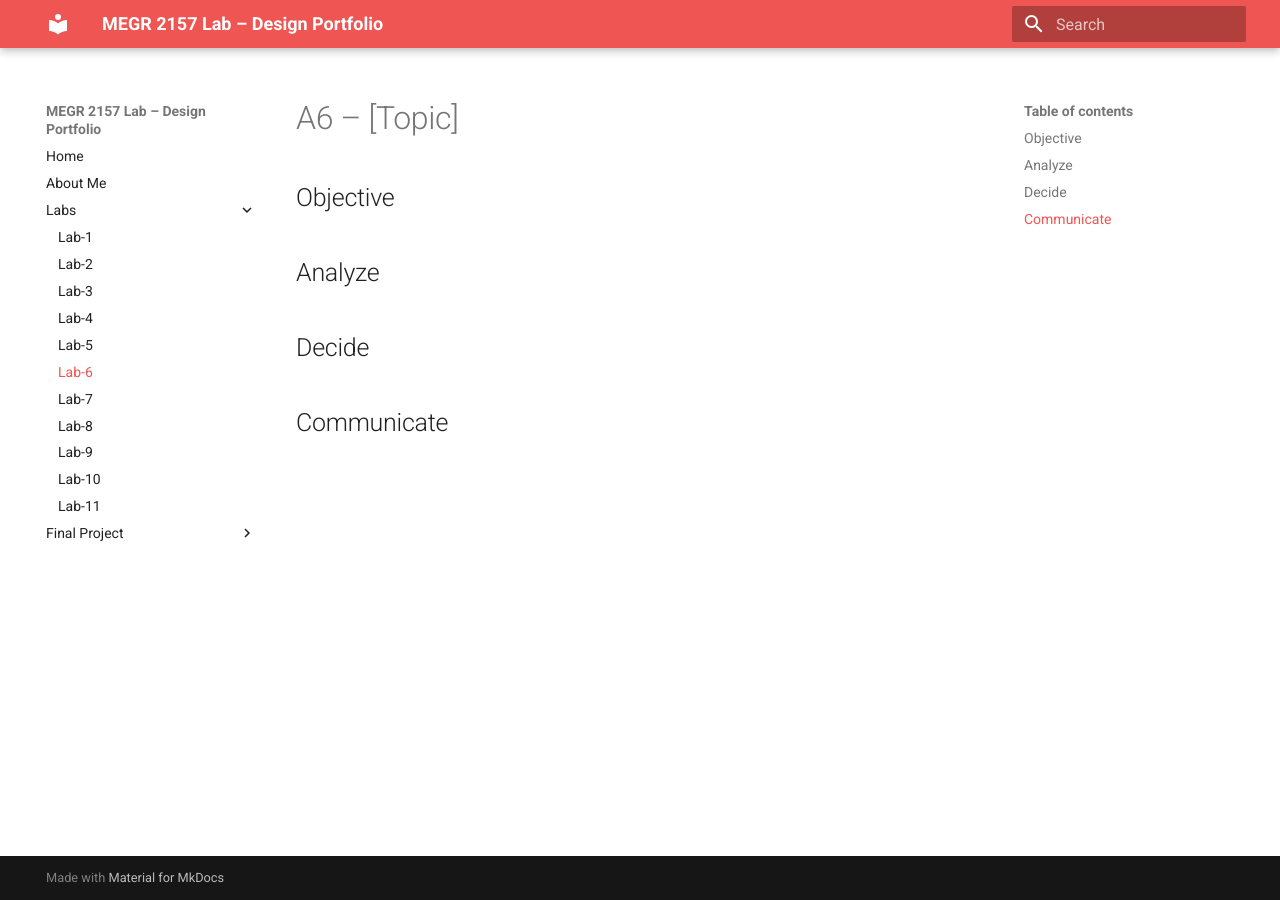
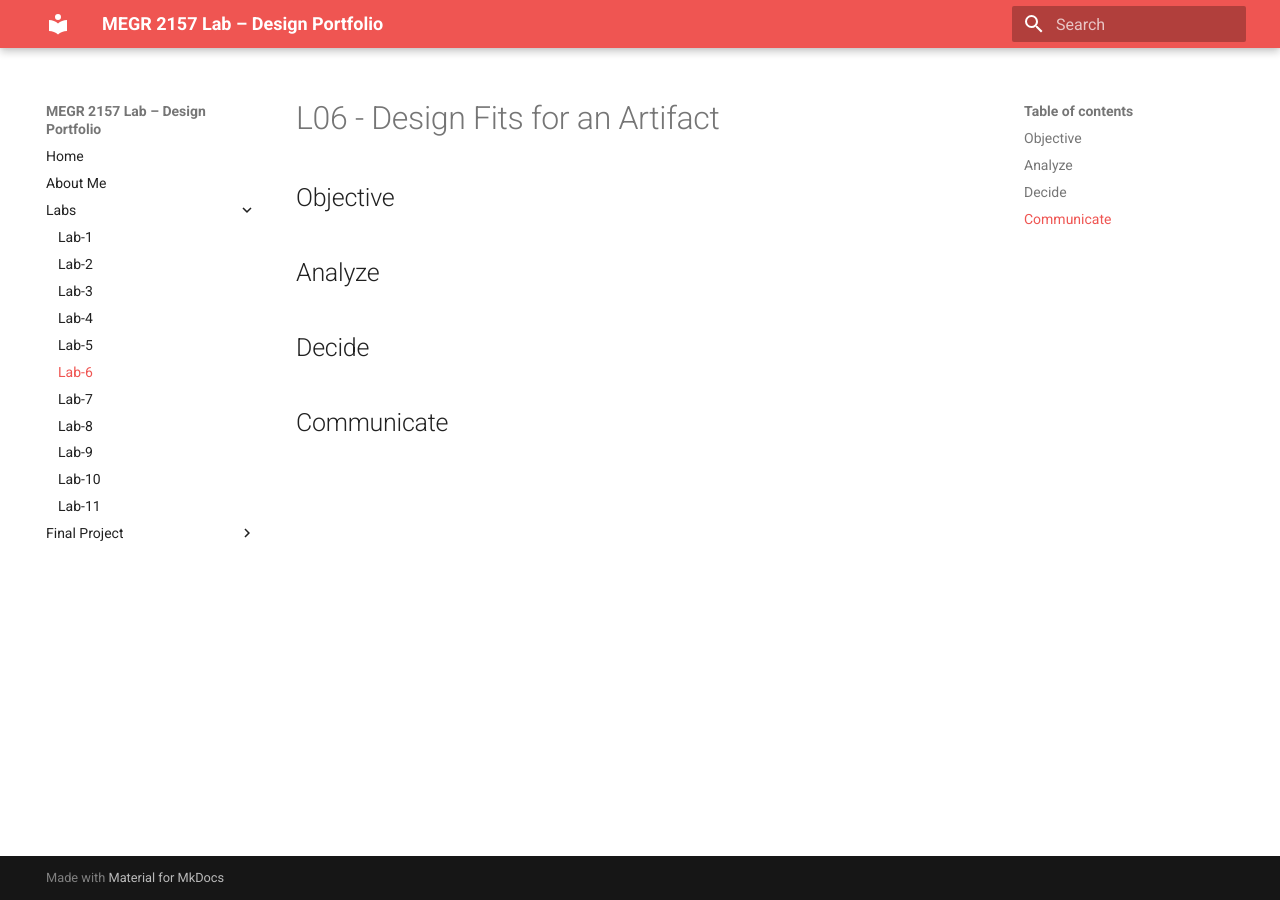
Before and after one commit to AndyChwalik/andy-chwalik-portfolio, an MkDocs documentation site: the page built from docs/Labs/L06/index.md, in a window 1280 px wide. Built offline with MkDocs 1.6.1 and Material for MkDocs 9.7.7, drawn with Linux system fonts in a browser that asks for light colours.

Commit message:
Update index.md

```diff
--- a/docs/Labs/L06/index.md
+++ b/docs/Labs/L06/index.md
@@ -1,4 +1,4 @@
-# A6 – [Topic]
+# L06 - Design Fits for an Artifact
 
 ## Objective
 
```
